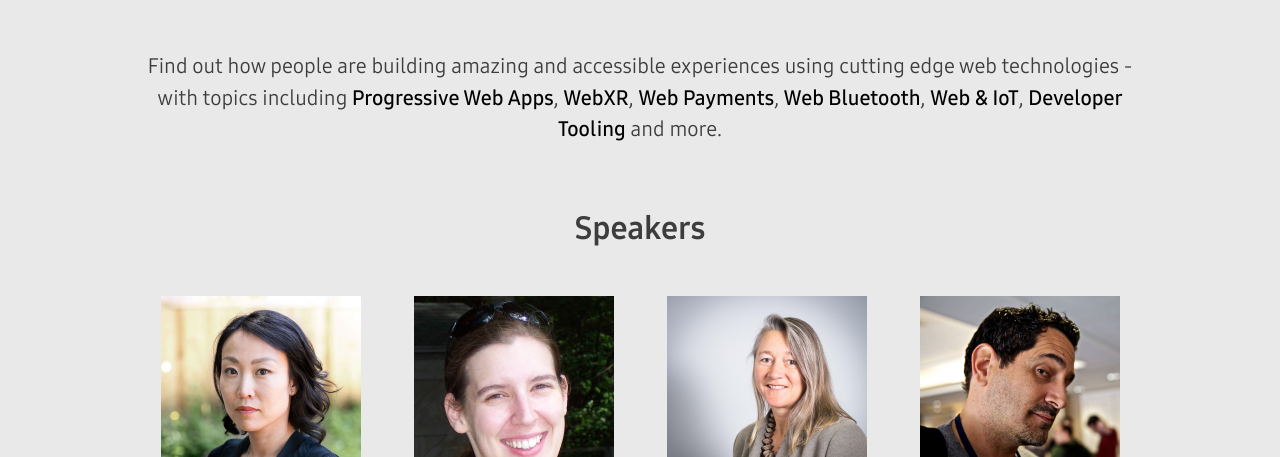
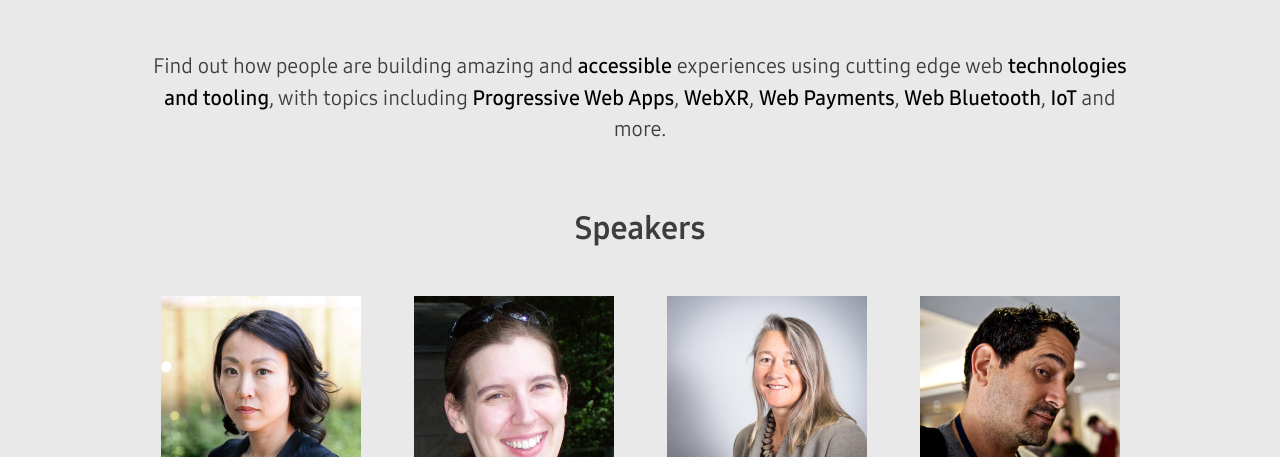
Before and after one commit to SamsungInternet/samsung-create, a plain HTML site: page index.html in a window 1280 px wide. Shown: the part 643-1100 px from the top of the page. Drawn offline with Linux system fonts and the light colour scheme.

Commit message:
Copy update

```diff
--- a/index.html
+++ b/index.html
@@ -67,9 +67,9 @@
 
         <a href="https://www.eventbrite.com/e/create-a-web-event-by-samsung-tickets-43875243033" class="register">Get your ticket now</a>
 
-        <h4 class="topics">Find out how people are building amazing and accessible experiences using cutting edge
-          web technologies - with topics including <em>Progressive Web Apps</em>, <em>WebXR</em>, <em>Web Payments</em>,
-          <em>Web Bluetooth</em>, <em>Web &amp; IoT</em>, <em>Developer Tooling</em> and more.</h4>
+        <h4 class="topics">Find out how people are building amazing and <em>accessible</em> experiences using cutting edge
+          web <em>technologies and tooling</em>, with topics including <em>Progressive Web Apps</em>, <em>WebXR</em>, <em>Web Payments</em>,
+          <em>Web Bluetooth</em>, <em>IoT</em> and more.</h4>
 
         <h2 class="section" id="speakers">Speakers</h3>
 
```
